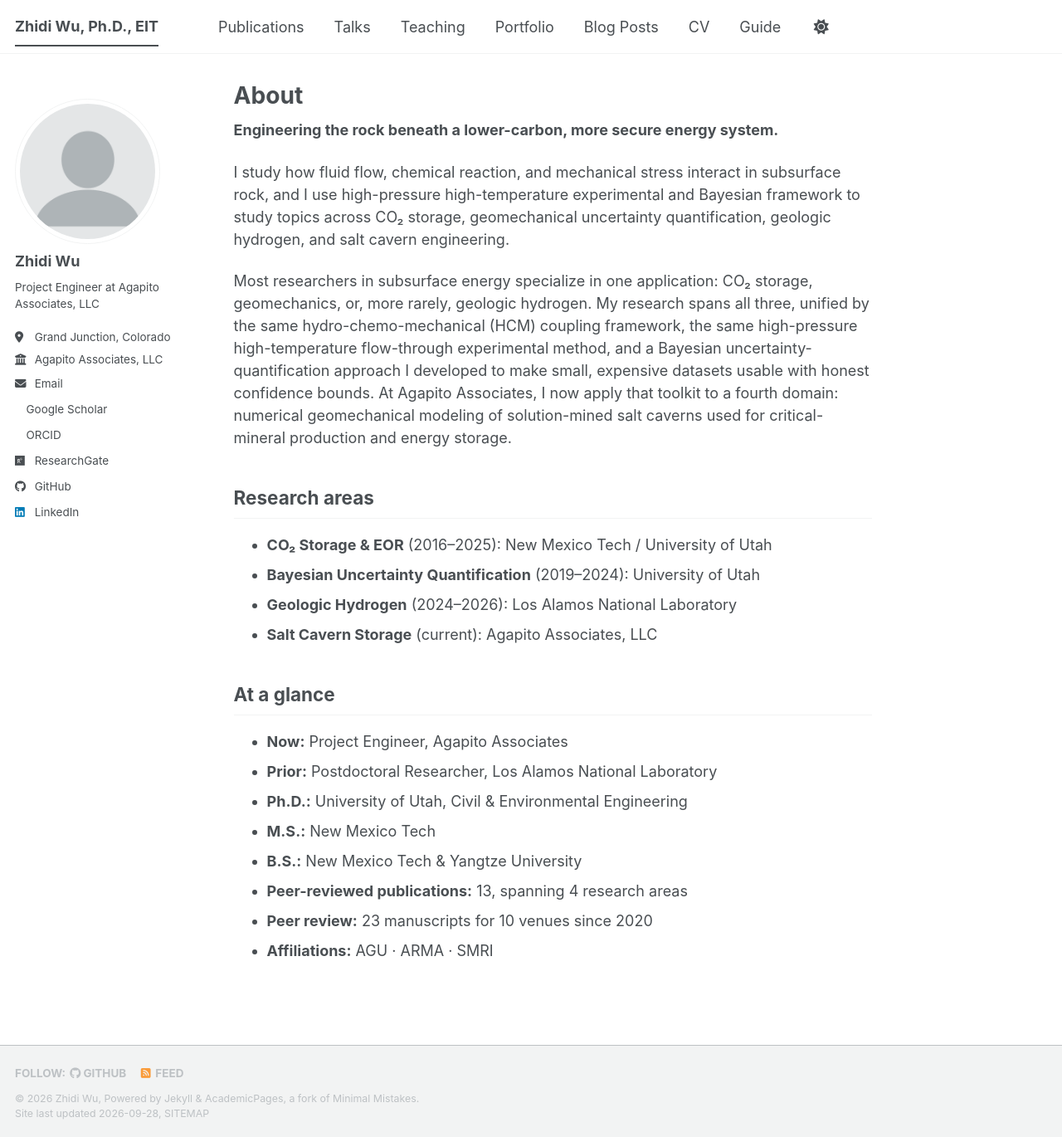
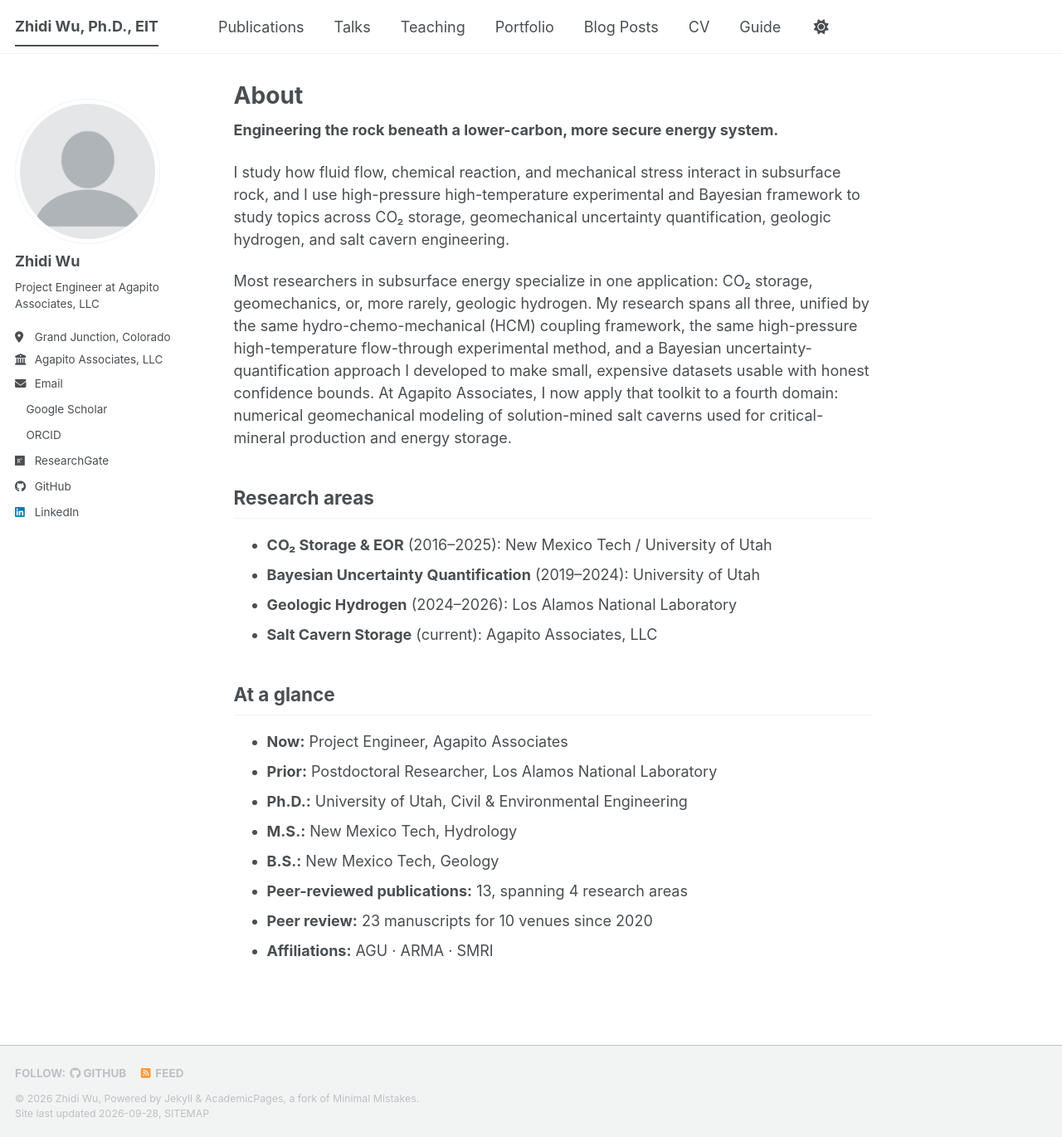
Before and after one commit to zhidiwu/zhidiwu.github.io, a Jekyll site: the page built from _pages/about.md, in a window 1280 px wide and 1370 px high. Shown: the whole window at 83% size. Built offline with Jekyll 4.4.1, drawn with Linux system fonts in a browser that asks for light colours; a style sheet for code colours, icons or effects is not loaded.

Commit message:
Update about.md

```diff
--- a/_pages/about.md
+++ b/_pages/about.md
@@ -25,8 +25,8 @@ Most researchers in subsurface energy specialize in one application: CO₂ stora
 - **Now:** Project Engineer, Agapito Associates
 - **Prior:** Postdoctoral Researcher, Los Alamos National Laboratory
 - **Ph.D.:** University of Utah, Civil & Environmental Engineering
-- **M.S.:** New Mexico Tech
-- **B.S.:** New Mexico Tech & Yangtze University
+- **M.S.:** New Mexico Tech, Hydrology
+- **B.S.:** New Mexico Tech, Geology
 - **Peer-reviewed publications:** 13, spanning 4 research areas
 - **Peer review:** 23 manuscripts for 10 venues since 2020
 - **Affiliations:** AGU · ARMA · SMRI
```
